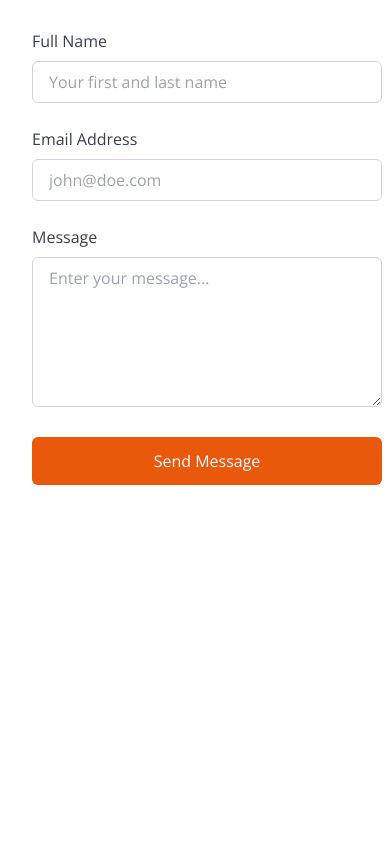
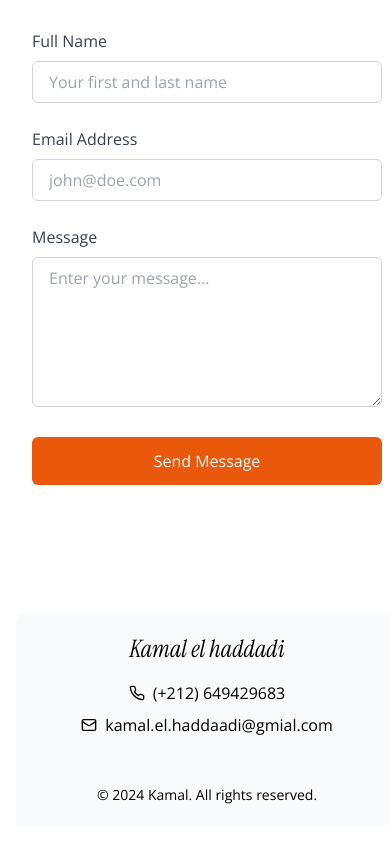
Before and after one commit to kamalel-haddadi/kamal, a React (Vite) app: page / in a window 390 px wide. Shown: the part 6603-7446 px from the top of the page. Before the commit the page ends 7108 px from the top, so only its background shows below. Built offline with nearby package versions, Linux system fonts and the light colour scheme; a web font is replaced by a local one.

Commit message:
adding footer

```diff
--- a/src/App/main_page.jsx
+++ b/src/App/main_page.jsx
@@ -8,6 +8,7 @@ import Portfoliocard from "../components/portfoliocard"
 import Descibe from "../components/descibe"
 import ReactGA from "react-ga4";
 import { useEffect } from "react";
+import Footer from "../components/footer";
 // import abooutmecomponents from "../components/abooutmecomponents"
 // import BlurFade from "@/components/ui/blur-fade";
 // import { FadeText } from "@/components/ui/fade-text";
@@ -36,6 +37,7 @@ export function main_page() {
                                 <HeroSection />
                                 <Portfoliocard />
                                 <Descibe />
+                                <Footer />
                             </div>
                         </div>
                     </section>
--- /dev/null
+++ b/src/components/footer.jsx
@@ -0,0 +1,28 @@
+import { Facebook, Twitter, Instagram, Mail, Phone } from "lucide-react"
+
+export default function Footer() {
+    return (
+        <footer className="max-w-4xl w-full mt-32 bg-slate-50 p-5 rounded-t-xl flex flex-col items-center">
+            <div className="container mx-auto">
+                <div className="flex flex-col md:flex-row justify-between items-center">
+                    <div className="mb-4 md:mb-0">
+                        <h2 className="text-2xl italic font-medium" style={{ fontFamily: "Instrument Serif" }}>Kamal el haddadi</h2>
+                    </div>
+                    <div className="flex flex-col sm:flex-row items-center space-x-0 sm:space-x-4 mb-4 md:mb-0">
+                        <p className="flex items-center mb-2 sm:mb-0">
+                            <Phone className="h-4 w-4 mr-2" />
+                            <a href="tel:0649429683" className="hover:underline">(+212) 649429683</a>
+                        </p>
+                        <p className="flex items-center justify-center md:justify-end">
+                            <Mail className="h-4 w-4 mr-2" />
+                            <a href="mailto:kamal@example.com" className="hover:underline">kamal.el.haddaadi@gmial.com</a>
+                        </p>
+                    </div>
+                </div>
+                <div className="mt-8 text-center text-sm">
+                    <p>&copy; {new Date().getFullYear()} Kamal. All rights reserved.</p>
+                </div>
+            </div>
+        </footer>
+    )
+}
--- a/src/components/heroSection.jsx
+++ b/src/components/heroSection.jsx
@@ -1,7 +1,8 @@
 import { Badge } from "@/components/ui/badge"
 import { DATA } from "@/data/port_data"
 import ShimmerButton from "@/components/ui/shimmer-button";
-import Kamal_Elhaddadi from "../assets/Kamal El-haddadi FR.pdf"
+// import Kamal_Elhaddadi from "../assets/Kamal El-haddadi FR.pdf"
+import Kamal_Elhaddadi from "../assets/Kamal El-haddadi_lastversion.pdf"
 function heroSection() {
 
     return (
```
Also changed, not shown: 1 other file (tests, documents, lock files or other folders).
